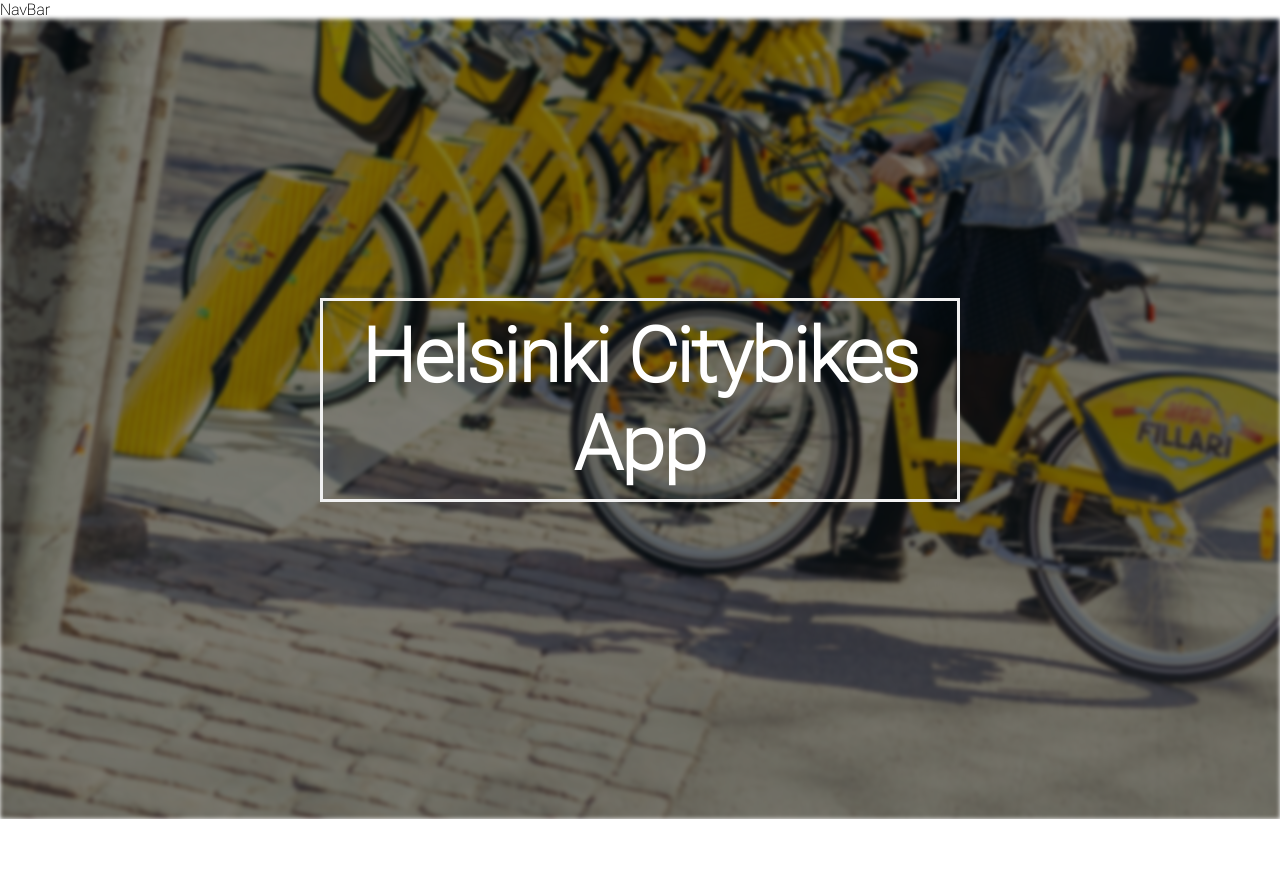
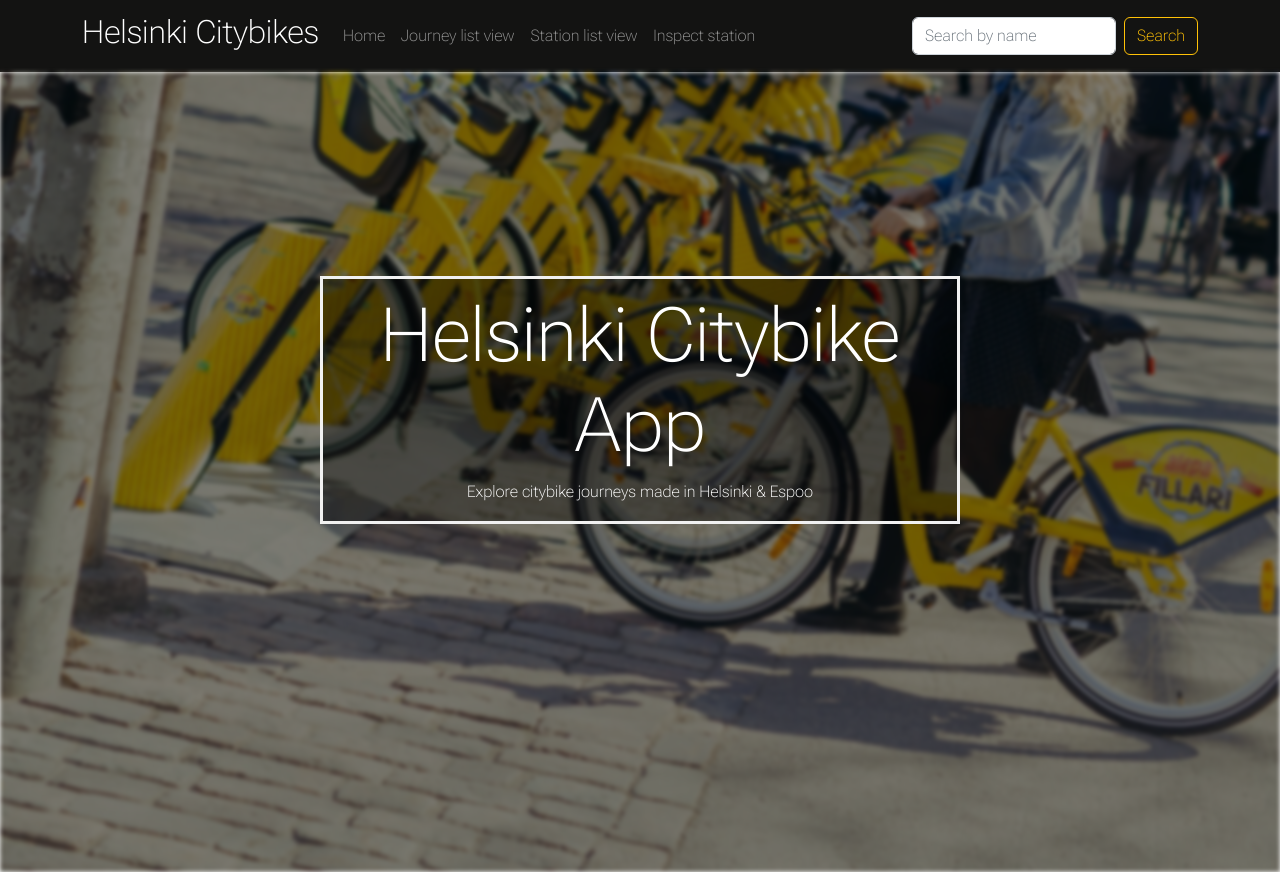
Before and after one commit to stevari/citybikeapp, a React (Create React App) app in the folder frontend/: page / in a window 1280 px wide. Before the commit the page ends 819 px from the top, so only its background shows below. Built offline with nearby package versions, Linux system fonts and the light colour scheme.

Commit message:
styling and routing

```diff
--- a/frontend/public/index.html
+++ b/frontend/public/index.html
@@ -4,8 +4,14 @@
     <meta charset="utf-8" />
     <link rel="icon" href="%PUBLIC_URL%/favicon.ico" />
     <link rel="preconnect" href="https://fonts.googleapis.com">
-<link rel="preconnect" href="https://fonts.gstatic.com" crossorigin>
-<link href="https://fonts.googleapis.com/css2?family=Roboto+Flex:opsz,wght@8..144,100&display=swap" rel="stylesheet">
+  <link rel="preconnect" href="https://fonts.gstatic.com" crossorigin>
+  <link href="https://fonts.googleapis.com/css2?family=Roboto+Flex:opsz,wght@8..144,100&display=swap" rel="stylesheet">
+  <link
+  rel="stylesheet"
+  href="https://cdn.jsdelivr.net/npm/bootstrap@5.2.3/dist/css/bootstrap.min.css"
+  integrity="sha384-rbsA2VBKQhggwzxH7pPCaAqO46MgnOM80zW1RWuH61DGLwZJEdK2Kadq2F9CUG65"
+  crossorigin="anonymous"
+/>
     <meta name="viewport" content="width=device-width, initial-scale=1" />
     <meta name="theme-color" content="#000000" />
     <meta
--- a/frontend/src/App.js
+++ b/frontend/src/App.js
@@ -1,7 +1,8 @@
 import React from 'react'
 import "./App.css"
+import 'bootstrap/dist/css/bootstrap.min.css';
 import Home from "./components/Home";
-import Navbar from "./components/Navbar";
+import Navbar from "./components/MainNavbar";
 import JourneyListView from "./components/JourneyListView";
 import StationListView from "./components/StationListView";
 import SingleStationView from "./components/SingleStationView";
--- a/frontend/src/components/Home.css
+++ b/frontend/src/components/Home.css
@@ -11,6 +11,8 @@
   /* Place text in the middle of the image */
 .hero-text {
     text-align: center;
+    background-color: rgb(0,0,0); /* Fallback color */
+    background-color: rgba(0,0,0, 0.4); /* Black w/opacity/see-through */
     position: absolute;
     top: 50%;
     left: 50%;
--- a/frontend/src/components/Home.js
+++ b/frontend/src/components/Home.js
@@ -2,13 +2,18 @@ import React from 'react'
 import "./Home.css"
 
 export default function Home() {
-  return (
+  return ( //NOTE logo before h1
       <>
         <div className='hero-image'>
+
         </div>
         <div className='hero-text'>
-          <h1 className='h1'>Helsinki Citybikes App</h1>
+          <h1 className='h1'>Helsinki Citybike App</h1>
+          <p>Explore citybike journeys made in Helsinki & Espoo</p>
          </div>
+
+
+
       </>
 
 
--- a/frontend/src/components/Navbar.js
+++ /dev/null
@@ -1,7 +0,0 @@
-import React from 'react'
-
-export default function NavBar() {
-  return (
-    <div>NavBar</div>
-  )
-}
```
Also changed, not shown: 1 other file (tests, documents, lock files or other folders).
